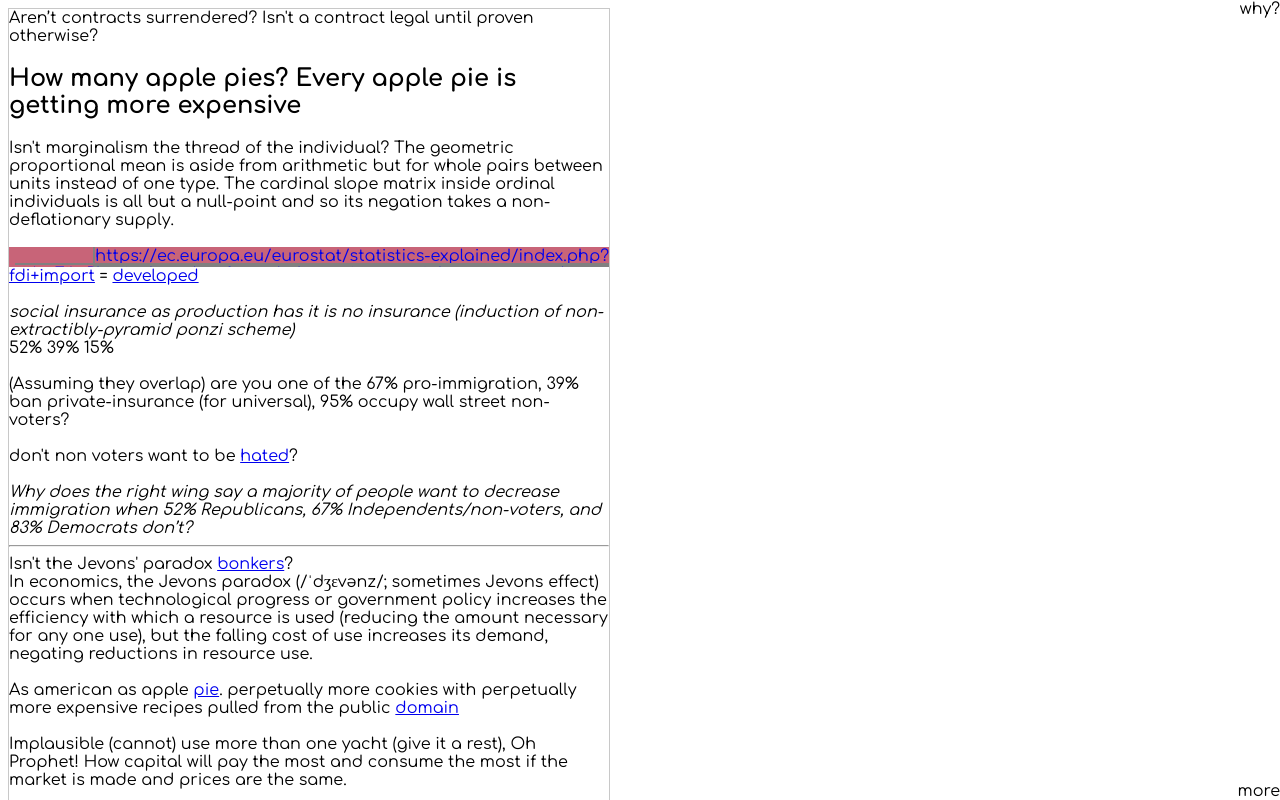
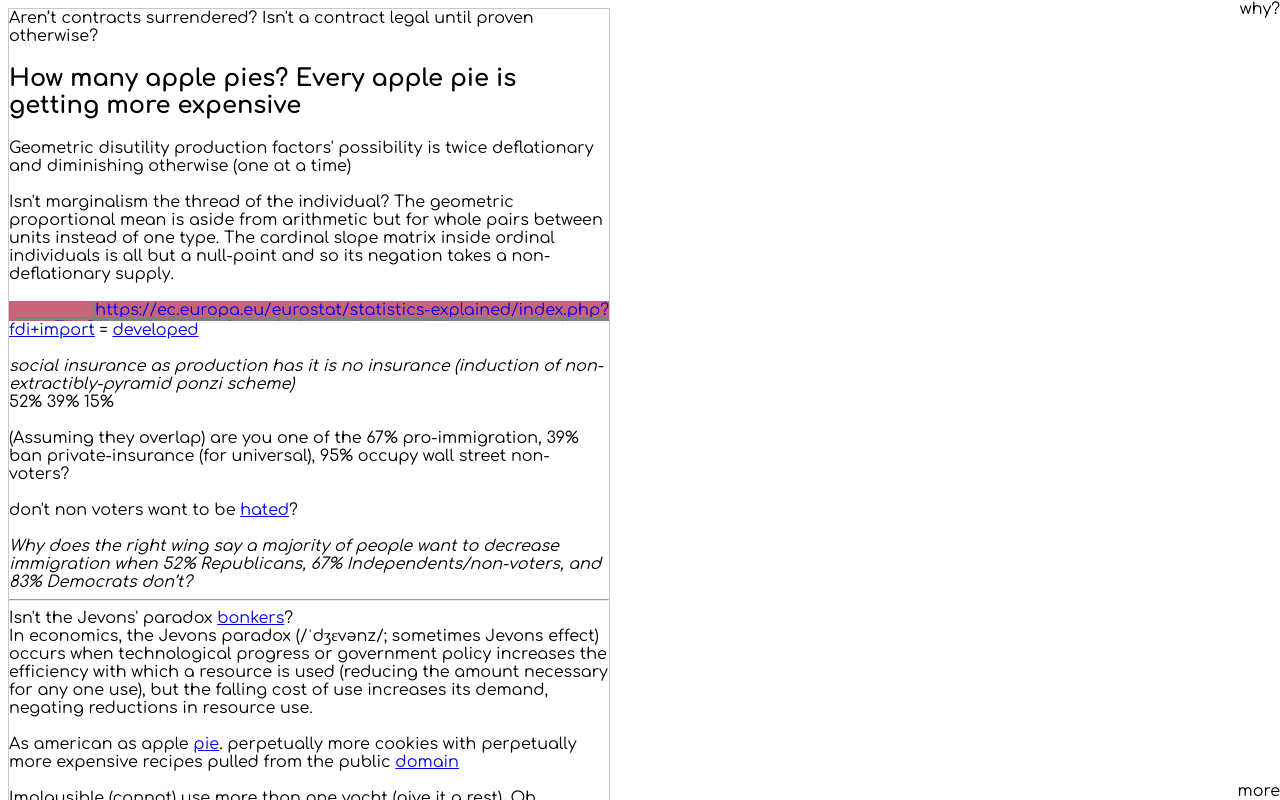
Before and after one commit to NickCarducci/marginalism, a React (Create React App) app: page / in a window 1280 px wide. Both pictures are taken after a click on the element "back". Shown: the top 800 px of the page. Built offline with nearby package versions, Linux system fonts and the light colour scheme.

Commit message:
Update Basic.js

```diff
--- a/src/Basic.js
+++ b/src/Basic.js
@@ -641,6 +641,10 @@ export default class Basic extends React.Component {
           <h2>
             How many apple pies? Every apple pie is getting more expensive{" "}
           </h2>
+          Geometric disutility production factors' possibility is twice
+          deflationary and diminishing otherwise (one at a time)
+          <br />
+          <br />
           Isn't marginalism the thread of the individual? The geometric
           proportional mean is aside from arithmetic but for whole pairs between
           units instead of one type. The cardinal slope matrix inside ordinal
```
